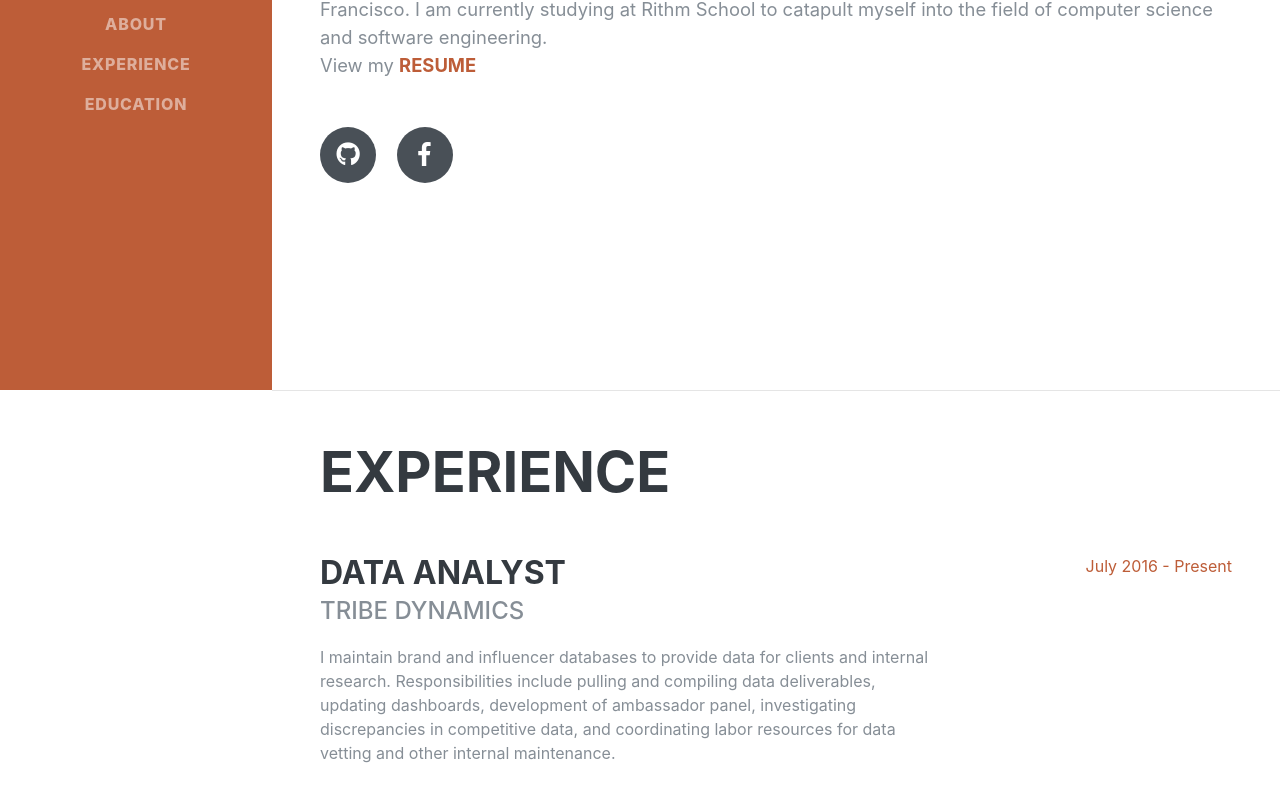
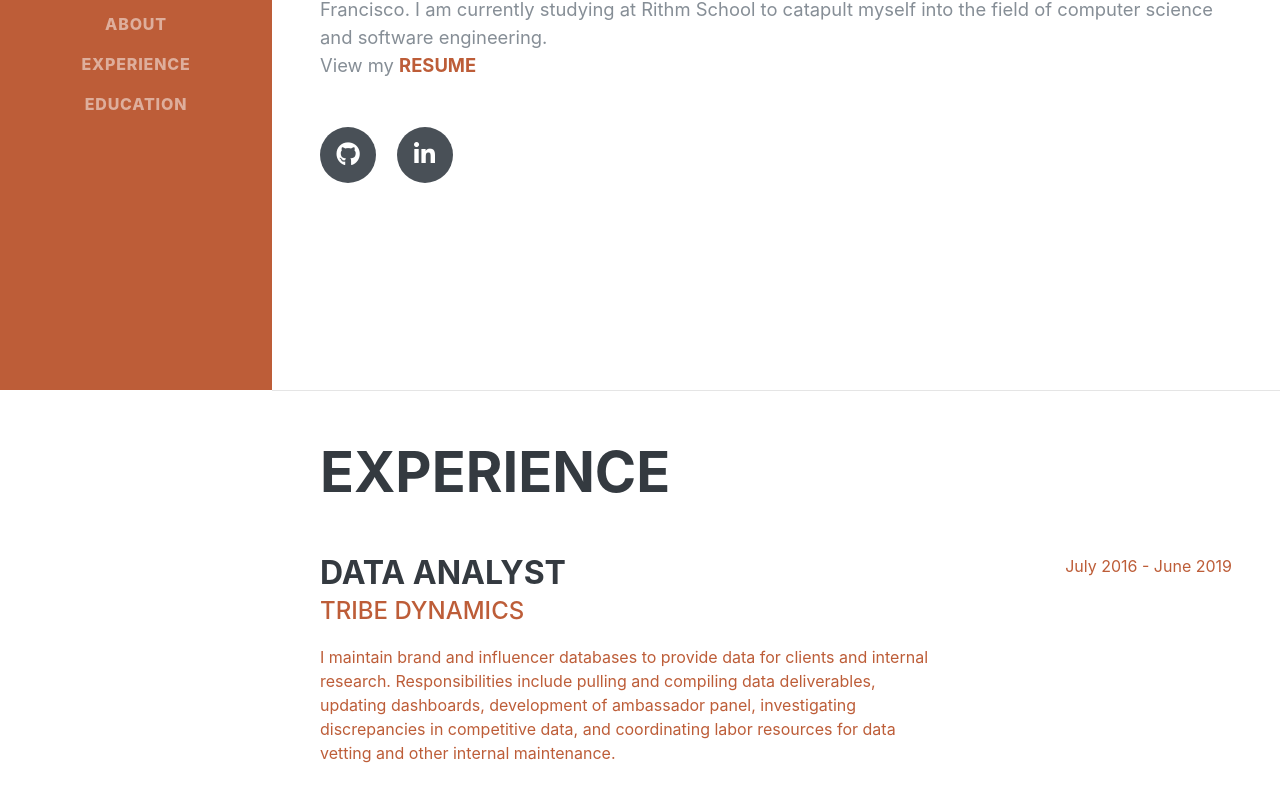
Before and after one commit to andrewsli/andrewsli.github.io, a website: page index.html in a window 1280 px wide. Shown: the part 410-1220 px from the top of the page. Drawn offline with Linux system fonts and the light colour scheme; a web font is replaced by a local one.

Commit message:
updated socials

```diff
--- a/index.html
+++ b/index.html
@@ -29,7 +29,8 @@
         <img class="img-fluid img-profile rounded-circle mx-auto mb-2" src="profPic.jpg" alt="">
       </span>
     </a>
-    <button class="navbar-toggler" type="button" data-toggle="collapse" data-target="#navbarSupportedContent" aria-controls="navbarSupportedContent" aria-expanded="false" aria-label="Toggle navigation">
+    <button class="navbar-toggler" type="button" data-toggle="collapse" data-target="#navbarSupportedContent"
+      aria-controls="navbarSupportedContent" aria-expanded="false" aria-label="Toggle navigation">
       <span class="navbar-toggler-icon"></span>
     </button>
     <div class="collapse navbar-collapse" id="navbarSupportedContent">
@@ -55,16 +56,17 @@
         <div class="subheading mb-5">Contact: (415)272-2357 ·
           <a href="mailto:andrewli0725@gmail.com">andrewli0725@gmail.com</a>
         </div>
-        <p class="lead mb-5">I'm Andrew Li, and I am a physicist, materials engineer, and aspiring software engineer based in San Francisco. I am currently studying at Rithm School to catapult myself into the field of computer science and software engineering.<br>
-		View my <a href = "Andrew_Li_Resume.pdf"><b>RESUME</b></a>
+        <p class="lead mb-5">I'm Andrew Li, and I am a physicist, materials engineer, and aspiring software engineer
+          based in San Francisco. I am currently studying at Rithm School to catapult myself into the field of computer
+          science and software engineering.<br>
+          View my <a href="Andrew_Li_Resume.pdf"><b>RESUME</b></a>
         </p>
         <div class="social-icons">
           <a href="https://github.com/andrewsli">
             <i class="fab fa-github"></i>
           </a>
-          <a href="https://www.facebook.com/shitposter.extraordinaire">
-            <i class="fab fa-facebook-f"></i>
-          </a>
+          <a href="https://www.linkedin.com/in/andrew-li-47487a102/">
+            <i class="fab fa-linkedin-in"></i>
         </div>
       </div>
     </section>
@@ -79,10 +81,13 @@
           <div class="resume-content">
             <h3 class="mb-0">Data Analyst</h3>
             <div class="subheading mb-3">Tribe Dynamics</div>
-            <p>I maintain brand and influencer databases to provide data for clients and internal research. Responsibilities include pulling and compiling data deliverables, updating dashboards, development of ambassador panel, investigating discrepancies in competitive data, and coordinating labor resources for data vetting and other internal maintenance.</p>
+            <p>I maintain brand and influencer databases to provide data for clients and internal research.
+              Responsibilities include pulling and compiling data deliverables, updating dashboards, development of
+              ambassador panel, investigating discrepancies in competitive data, and coordinating labor resources for
+              data vetting and other internal maintenance.</p>
           </div>
           <div class="resume-date text-md-right">
-            <span class="text-primary">July 2016 - Present</span>
+            <span class="text-primary">July 2016 - June 2019</span>
           </div>
         </div>
 
```
Lines whose indentation alone changed are shown as unchanged.
